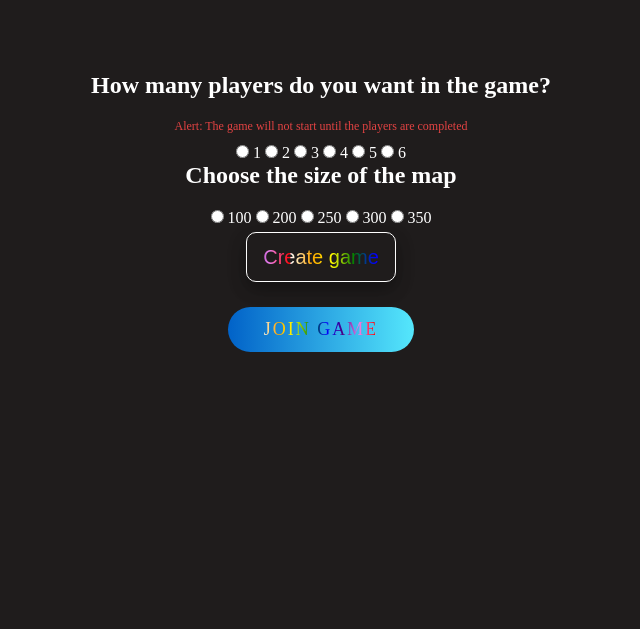
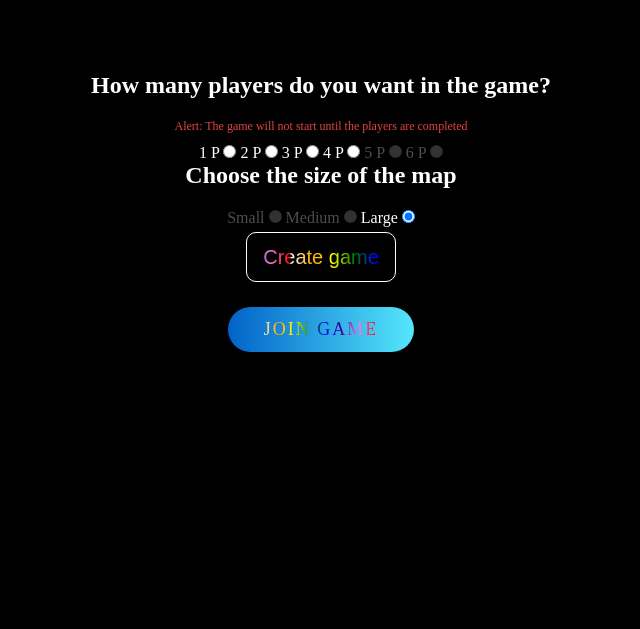
Before and after one commit to karamfarhan/SquaresGgame, a Django app: page / in a window 1280 px wide. Shown: the part 171-800 px from the top of the page, without its empty margins (319-959 px from the left). Run offline with Django 4.2, Linux system fonts and the light colour scheme.

Commit message:
fixing squares map,adding some statements
- no more than 7 letters player name will be accepted
- fixing the squares display in the map
- removing some logs and css fonts

```diff
--- a/game/templates/game/home.html
+++ b/game/templates/game/home.html
@@ -17,41 +17,37 @@
       {% csrf_token %}
 
       <div class="btn-group" role="group" aria-label="Players Number">
+        <label class="btn btn-outline-light" for="player_num1">1 P</label>
         <input type="radio" class="btn-check" name="player_num" id="player_num1" value="1" required>
-        <label class="btn btn-outline-light" for="player_num1">1</label>
 
+        <label class="btn btn-outline-light" for="player_num2">2 P</label>
         <input type="radio" class="btn-check" name="player_num" id="player_num2" value="2" required>
-        <label class="btn btn-outline-light" for="player_num2">2</label>
 
+        <label class="btn btn-outline-light" for="player_num3">3 P</label>
         <input type="radio" class="btn-check" name="player_num" id="player_num3" value="3" required>
-        <label class="btn btn-outline-light" for="player_num3">3</label>
 
+        <label class="btn btn-outline-light" for="player_num4">4 P</label>
         <input type="radio" class="btn-check" name="player_num" id="player_num4" value="4" required>
-        <label class="btn btn-outline-light" for="player_num4">4</label>
 
-        <input type="radio" class="btn-check" name="player_num" id="player_num5" value="5" required>
-        <label class="btn btn-outline-light" for="player_num5">5</label>
+        <label class="btn btn-outline-light contrast-low" for="player_num5">5 P</label>
+        <input type="radio" class="btn-check contrast-low" name="player_num" id="player_num5" value="5" required disabled>
 
-        <input type="radio" class="btn-check" name="player_num" id="player_num6" value="6" required>
-        <label class="btn btn-outline-light" for="player_num6">6</label>
+        <label class="btn btn-outline-light contrast-low" for="player_num6">6 P</label>
+        <input type="radio" class="btn-check contrast-low" name="player_num" id="player_num6" value="6" required disabled>
       </div>
 
       <h2 class="text-white mt-3">Choose the size of the map</h2>
       <div class="btn-group" role="group" aria-label="Map Size">
-        <input type="radio" class="btn-check" name="map_size" id="map_size100" value="100" required>
-        <label class="btn btn-outline-light" for="map_size100">100</label>
 
-        <input type="radio" class="btn-check" name="map_size" id="map_size200" value="200" required>
-        <label class="btn btn-outline-light" for="map_size200">200</label>
+        <label class="btn btn-outline-light text-muted contrast-low" for="map_size155">Small</label>
+        <input type="radio" class="btn-check contrast-low" name="map_size" id="map_size155" value="155" required disabled>
 
-        <input type="radio" class="btn-check" name="map_size" id="map_size250" value="250" required>
-        <label class="btn btn-outline-light" for="map_size250">250</label>
+        <label class="btn btn-outline-light text-muted contrast-low" for="map_size310">Medium</label>
+        <input type="radio" class="btn-check contrast-low" name="map_size" id="map_size310" value="310" required disabled>
 
-        <input type="radio" class="btn-check" name="map_size" id="map_size300" value="300" required>
-        <label class="btn btn-outline-light" for="map_size300">300</label>
+        <label class="btn btn-outline-light" for="map_size403">Large</label>
+        <input type="radio" class="btn-check" name="map_size" id="map_size403" value="403" required checked>
 
-        <input type="radio" class="btn-check" name="map_size" id="map_size350" value="350" required>
-        <label class="btn btn-outline-light" for="map_size350">350</label>
       </div>
 
       <button class="btn btn-primary text-rainbow-animation mt-3" type="submit">Create game</button>
@@ -75,7 +71,7 @@
     fetch(url)
       .then(response => response.text())
       .then(result => {
-        console.log(JSON.parse(result));
+        // console.log(JSON.parse(result));
         let game_id_h3 = document.getElementById("game_id");
         game_id_h3.innerHTML = `Copy your game ID and click Join Game: <span>${JSON.parse(result).game_id}</span>`;
         form.style.display = "none";
--- a/game/views.py
+++ b/game/views.py
@@ -12,6 +12,7 @@ from .game_handlers import (
     GameIsFulled,
     GameResulted,
     GameStarted,
+    NameLong,
     NameTaken,
     add_player_to_game,
     creat_game,
@@ -58,6 +59,9 @@ def join(request):
             except NameTaken:
                 messages.add_message(request, messages.ERROR, "The (NAME) is taken, pick other name")
                 return HttpResponseRedirect(request.path_info)
+            except NameLong:
+                messages.add_message(request, messages.ERROR, "The (NAME) is too long, pick a Name under 8 letters")
+                return HttpResponseRedirect(request.path_info)
             except ColorTaken:
                 messages.add_message(request, messages.ERROR, "The (COLOR) is taken, pick other name")
                 return HttpResponseRedirect(request.path_info)
--- a/static/css/main.css
+++ b/static/css/main.css
@@ -1,5 +1,5 @@
-@import url("https://fonts.googleapis.com/css2?family=Roboto+Condensed:ital,wght@0,400;0,700;1,300;1,400;1,700&display=swap");
-@import url("https://fonts.googleapis.com/css2?family=Lobster&display=swap");
+/* @import url("https://fonts.googleapis.com/css2?family=Roboto+Condensed:ital,wght@0,400;0,700;1,300;1,400;1,700&display=swap");
+@import url("https://fonts.googleapis.com/css2?family=Lobster&display=swap"); */
 *:focus {
   outline: none;
 }
@@ -67,7 +67,7 @@ a {
 
 body {
   font-family:arial rgb(255, 255, 255);
-  background-color: rgb(41, 36, 36);
+  background-color: rgb(0, 0, 0);
 
   background-repeat: no-repeat;
 
@@ -76,7 +76,7 @@ body::before {
   content: "";
   width: 100%;
   height: 100%;
-  background: rgb(31, 28, 28);
+  background: rgb(0, 0, 0);
   position: absolute;
   top: 0;
   left: 0;
@@ -159,7 +159,7 @@ section .content {
   animation: up 1s;
 }
 section#login {
-  background-color:rgb(31, 28, 28);
+  background-color:rgb(0, 0, 0);
   min-height:   calc(100vh - 40vh);
 
 
@@ -329,6 +329,7 @@ section#login form div:hover span:nth-child(4) {
   display: flex;
   gap: 30px;
   background-color: transparent;
+  margin: -10px 0px;
 }
 ul li {
   padding: 10px;
@@ -343,8 +344,8 @@ ul li span:nth-child(2) {
 
 /* table and cells */
 .cell {
-  width: 50px;
-  height: 50px;
+  width: 40px;
+  height: 40px;
   display: flex;
   align-items: center;
   justify-content: center;
@@ -376,12 +377,12 @@ ul li span:nth-child(2) {
   user-select: none;
   width: calc(100% - 200px);
   /* height: 80vh; /* Fix the height to avoid scrolling */
-  margin: 90px auto;
+  margin: 80px auto;
   user-select: none;
   display: grid;
-  background: rgba(47, 42, 42, 0.507);
+  background: rgb(0, 0, 0);
   gap: 2px;
-  grid-template-columns: repeat(auto-fill, minmax(50px, 1fr));
+  grid-template-columns: repeat(auto-fill, minmax(40px, 1fr));
   padding: 15px;
   /* overflow: hidden; /* Prevents scrolling */
 
@@ -549,3 +550,6 @@ input[type=number]::-webkit-outer-spin-button {
   background-color: #fff;
   color: #000;
 }
+.contrast-low{
+  opacity: 0.3;
+}
--- a/static/js/app.js
+++ b/static/js/app.js
@@ -309,9 +309,9 @@ ws.onmessage = (message) => {
     let WaitDiv = document.getElementById("wait");
     WaitDiv.innerHTML = "";
     players = data.data.players;
-    console.log(players)
+    // console.log(players)
     displayPlayers(players);
-    console.log(players[playerName].is_ready  === true)
+    // console.log(players[playerName].is_ready  === true)
     if (playerName in players && players[playerName].is_ready  === true) {
       container.classList.remove("border-shadow");
       WaitDiv.innerHTML = "";
```
Also changed, not shown: develop.txt (added, +7 -0 lines), game/game_handlers.py (+7 -0 lines), _DockerFiles/docker-compose.yml (renamed from assets/docker-compose.yml), 2 other files.
